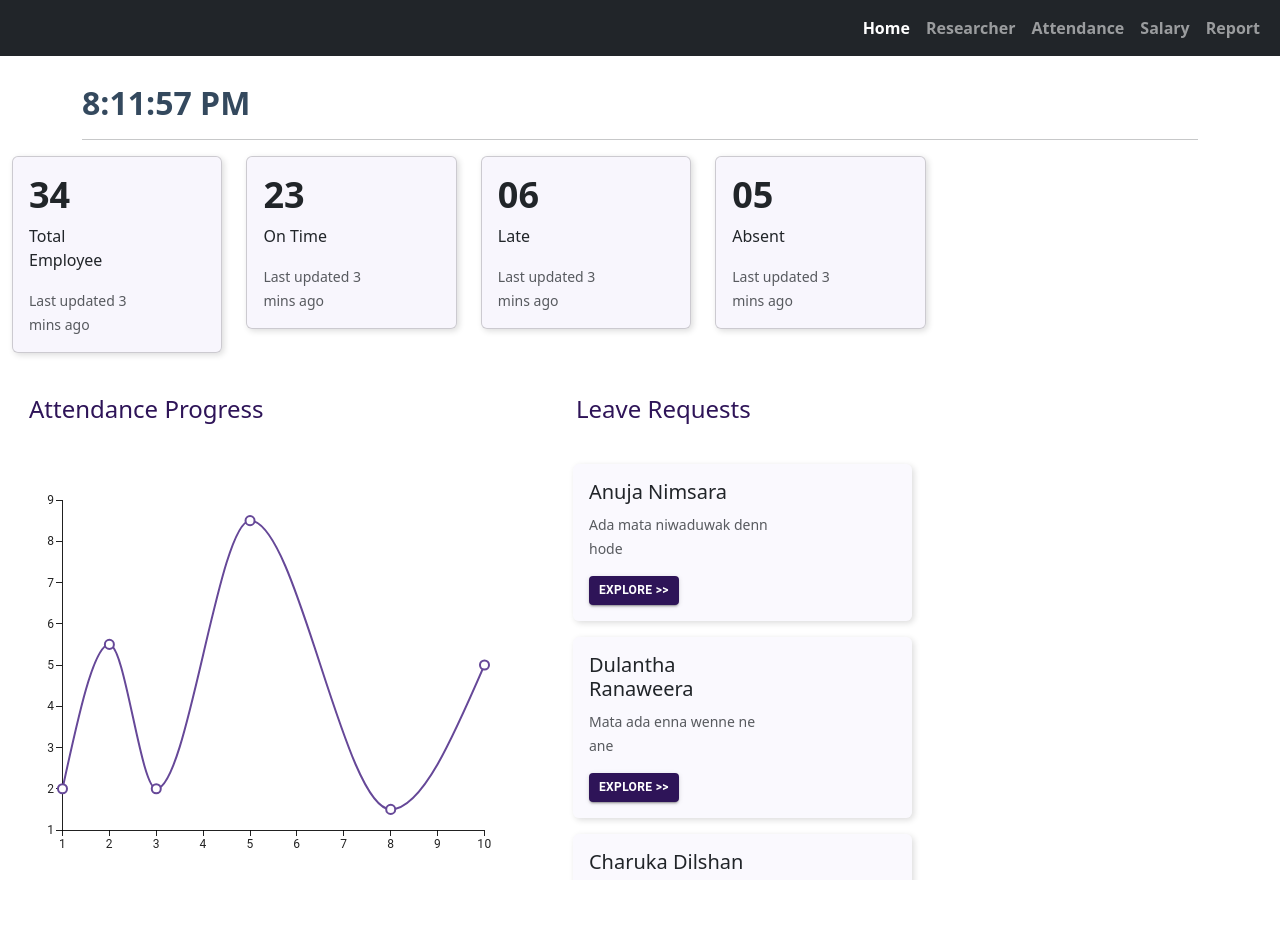
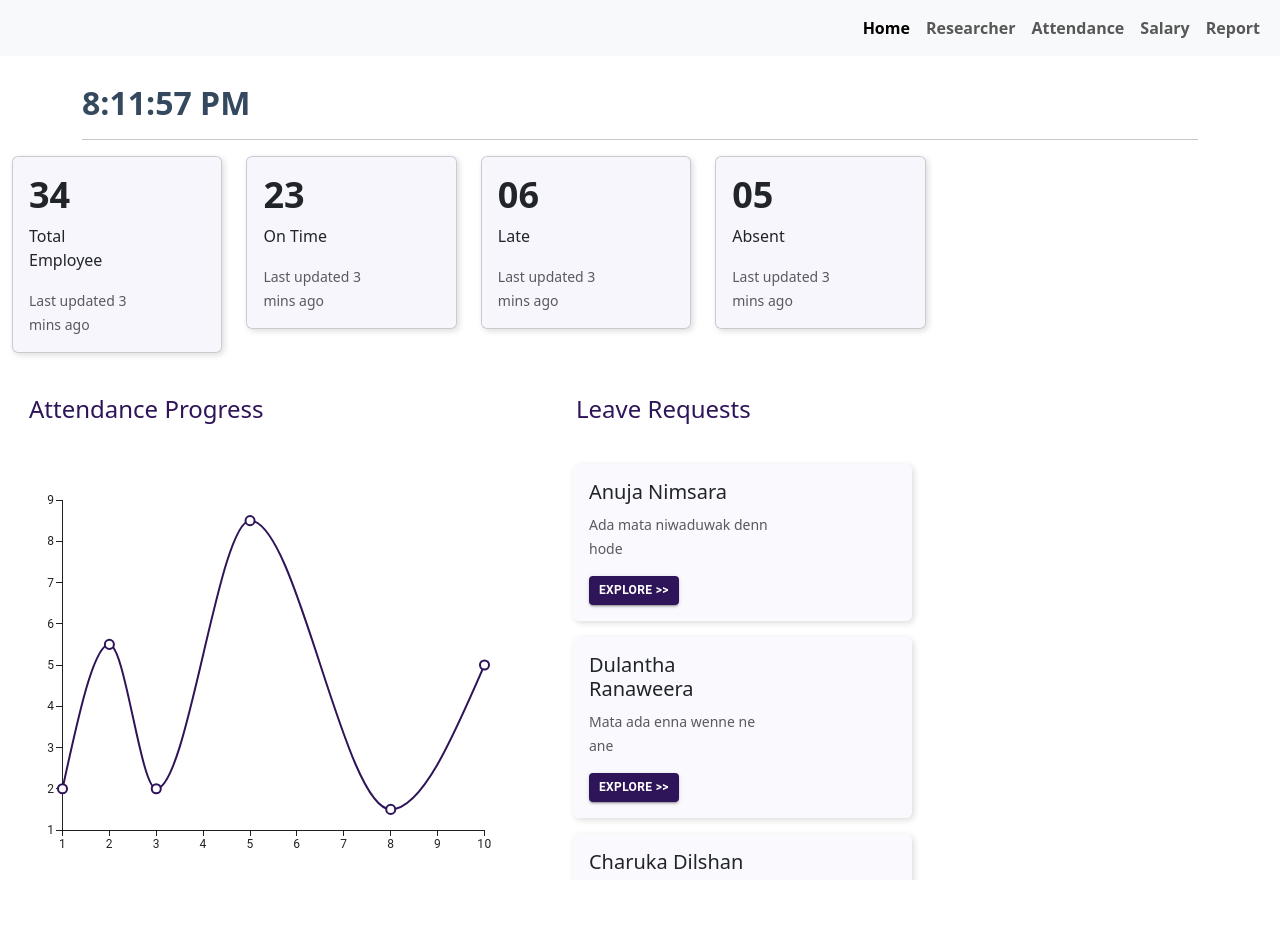
Before and after one commit to prashankulathunga/RFIAS, a React (Vite) app in the folder RFIAS_V0.1/: page / in a window 1280 px wide. Shown: the top 933 px of the page. Built offline with nearby package versions, Linux system fonts and the light colour scheme.

Commit message:
modifi commit

```diff
--- a/RFIAS_V0.1/src/App.jsx
+++ b/RFIAS_V0.1/src/App.jsx
@@ -15,7 +15,7 @@ function Dashboard() {
             <Router>
 
                 <div className="nav-outer">
-                    <nav className="navbar navbar-expand-lg fixed-top bg-dark navbar-dark">
+                    <nav className="navbar navbar-expand-lg fixed-top bg-body-tertiary navbar-light">
                         <div className="container-fluid">
                             {/*<Link to='/home' className="navbar-brand logo-outer">
                                 <img
--- a/RFIAS_V0.1/src/components/cards/defaultChart.jsx
+++ b/RFIAS_V0.1/src/components/cards/defaultChart.jsx
@@ -9,7 +9,7 @@ function DefaultChart() {
             series={[
                 {
                     data: [2, 5.5, 2, 8.5, 1.5, 5],
-                    color: '#664898'
+                    color: '#2E1458'
                 },
             ]}
         />
```
